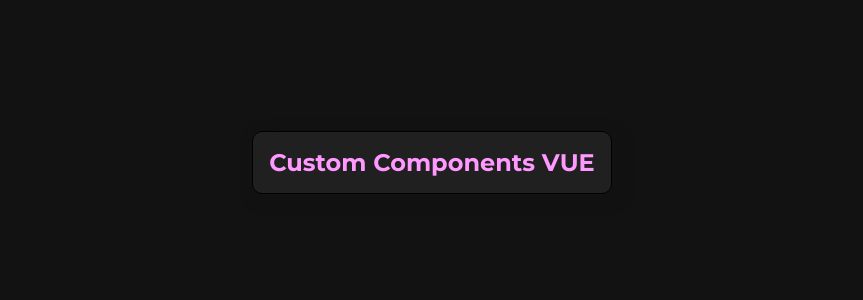
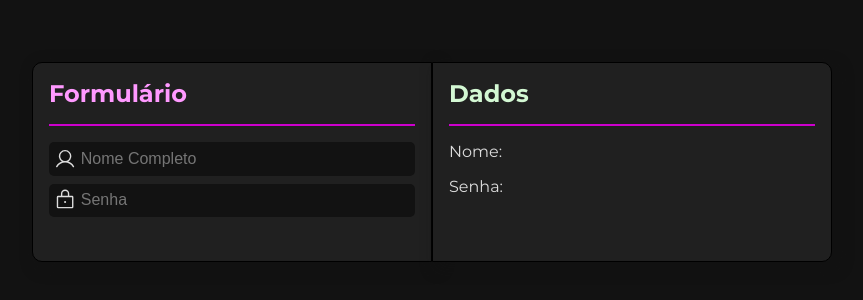
Before and after one commit to DouglasMai4/Components, a Vue app: page / in a window 1280 px wide. Shown: the part 238-538 px from the top of the page, without its empty margins (208-1071 px from the left). Built offline with nearby package versions, Linux system fonts and the light colour scheme.

Commit message:
feat: Created Input component

```diff
--- a/src/App.vue
+++ b/src/App.vue
@@ -1,10 +1,42 @@
 <script setup lang="ts">
+import { ref } from 'vue';
+
+import Input from './components/Input.vue';
+
+const name = ref('');
+const password = ref('');
 </script>
 
 <template>
   <main>
     <section>
-      <h1 class="text-primary">Custom Components VUE</h1>
+      <h1 class="text-primary">Formulário</h1>
+
+      <hr />
+
+      <Input
+        id="name"
+        icon="ph:user"
+        placeholder="Nome Completo"
+        v-model="name"
+      />
+
+      <Input
+        id="password"
+        icon="ph:lock"
+        placeholder="Senha"
+        type="password"
+        v-model="password"
+      />
+    </section>
+
+    <section>
+      <h1 class="text-secondary">Dados</h1>
+
+      <hr />
+
+      Nome: <span>{{ name }}</span>
+      Senha: <span>{{ password }}</span>
     </section>
   </main>
 </template>
@@ -19,11 +51,20 @@
     min-height: 100dvh;
 
     section {
+      display: flex;
+      flex-direction: column;
+      gap: 0.5rem;
       padding: 1rem;
-      border-radius: 10px;
+      border-radius: 10px 0 0 10px;
       background-color: $bg-color-s;
       border: 1px solid black;
       box-shadow: 5px 5px 15px rgb(18 18 18 / 50%);
+      width: min(25rem, 100%);
+      aspect-ratio: 2 / 1;
+
+      &:last-child {
+        border-radius: 0 10px 10px 0;
+      }
     }
   }
 </style>
--- /dev/null
+++ b/src/components/Input.module.scss
@@ -0,0 +1,33 @@
+@import '../assets/colors.scss';
+
+.label {
+  display: flex;
+  gap: 0.3rem;
+  background-color: $bg-color;
+  padding: 0.3rem;
+  border-radius: 5px;
+  outline: 1px solid transparent;
+  transition: outline 200ms ease;
+
+  &:has(input:focus) {
+    outline-color: $c-secondary;
+
+    .icon {
+      color: $c-secondary-highlight;
+    }
+  }
+
+  .icon {
+    font-size: 1.5rem;
+  }
+
+  .input {
+    width: 100%;
+    font-size: 1rem;
+    background-color: transparent;
+    border: none;
+    color: $c-text-secondary;
+    outline: none;
+    caret-color: $c-secondary;
+  }
+}
--- /dev/null
+++ b/src/components/Input.vue
@@ -0,0 +1,32 @@
+<script setup lang="ts">
+import { Icon } from '@iconify/vue'
+import styles from './Input.module.scss'
+
+const emit = defineEmits(['update:modelValue'])
+</script>
+
+<template>
+  <label :for="id" :class="styles.label">
+    <Icon :icon="icon || 'ph:pen'" :class="styles.icon" />
+
+    <input
+      :id="id"
+      v-bind="$attrs"
+      :type="type"
+      :class="styles.input"
+      :value="modelValue"
+      @input="emit('update:modelValue', ($event.target as HTMLInputElement).value)"
+    >
+  </label>
+</template>
+
+<script lang="ts">
+  export default {
+    props: {
+      icon: String,
+      id: String,
+      type: String,
+      modelValue: String,
+    }
+  }
+</script>
--- /dev/null
+++ b/src/components/Select.vue
@@ -0,0 +1,5 @@
+<template>
+  <button>Label</button>
+
+
+</template>
--- a/src/style.scss
+++ b/src/style.scss
@@ -24,6 +24,14 @@ body {
     }
   }
 
+  hr {
+    background-color: $c-primary;
+    width: 100%;
+    height: 2px;
+    border: none;
+    margin-block: 0.5rem;
+  }
+
   .text-primary {
     color: $c-text-primary;
   }
```
